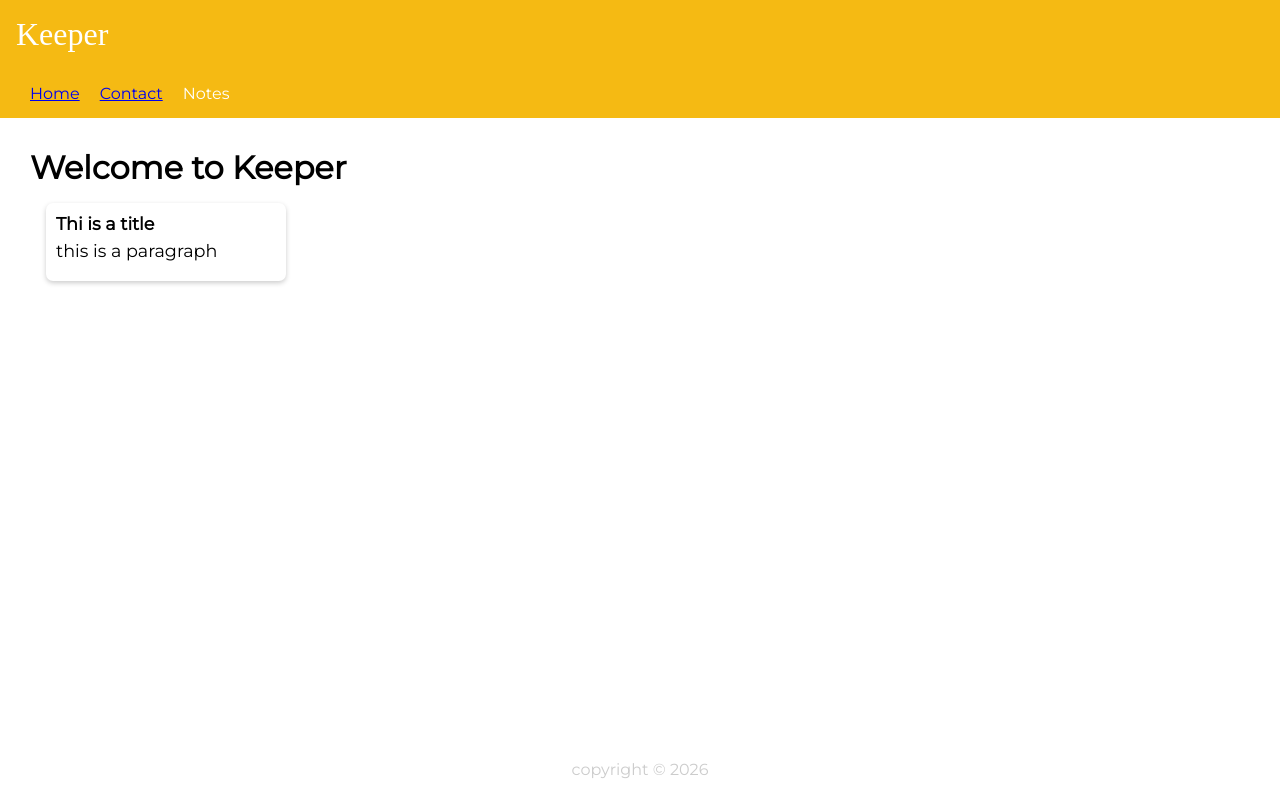
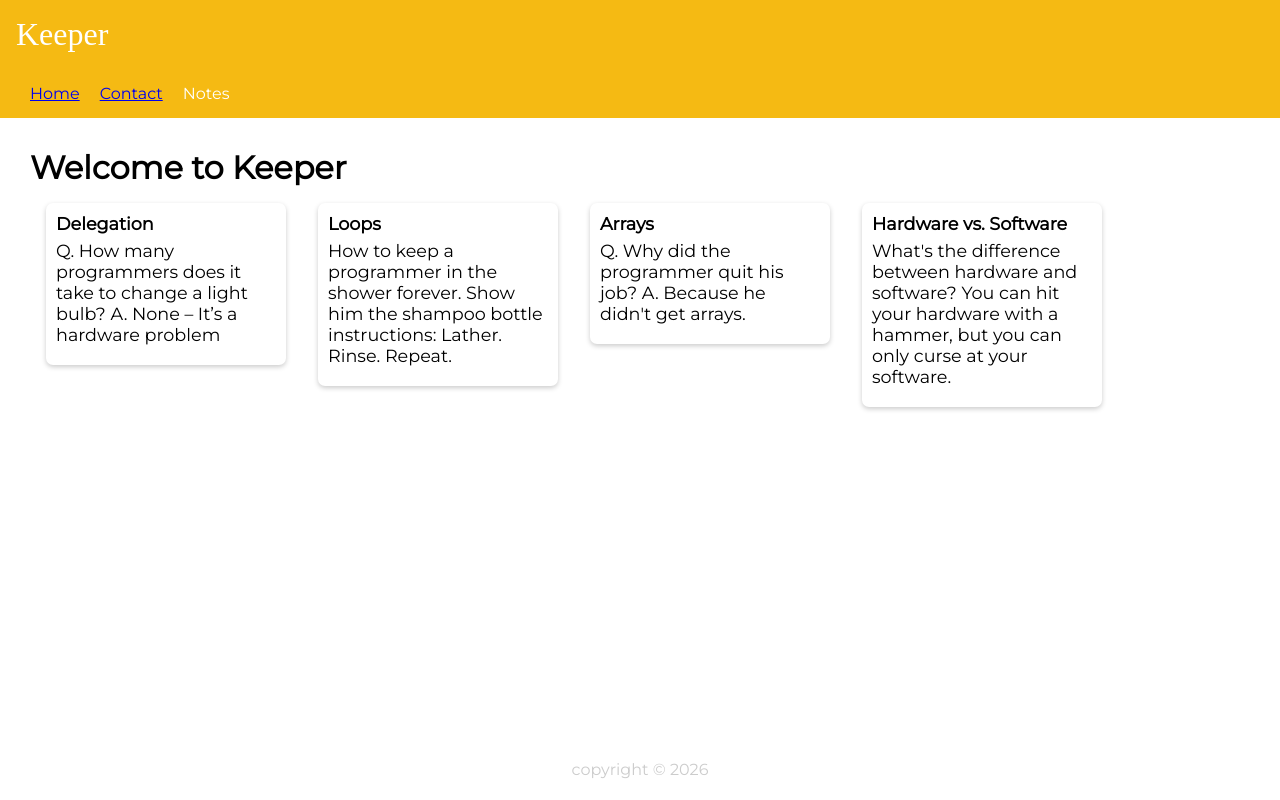
Before and after one commit to RashidAhmadi/Keeper-App, a React (Vite) app: page / in a window 1280 px wide. Built offline with nearby package versions, Linux system fonts and the light colour scheme; a web font is replaced by a local one.

Commit message:
Note as dynamic component added

```diff
--- a/src/components/Note.jsx
+++ b/src/components/Note.jsx
@@ -1,10 +1,9 @@
 import React from "react";
-
-function Note(){
+function Note(props){
     return (
     <div className="note">
-        <h1>Thi is a title </h1>
-        <p>this is a paragraph</p>
+        <h1>{props.title} </h1>
+        <p>{props.content}</p>
 
     </div>
     );
--- /dev/null
+++ b/src/notes.js
@@ -0,0 +1,28 @@
+const notes = [
+  {
+    key: 1,
+    title: "Delegation",
+    content:
+      "Q. How many programmers does it take to change a light bulb? A. None – It’s a hardware problem"
+  },
+  {
+    key: 2,
+    title: "Loops",
+    content:
+      "How to keep a programmer in the shower forever. Show him the shampoo bottle instructions: Lather. Rinse. Repeat."
+  },
+  {
+    key: 3,
+    title: "Arrays",
+    content:
+      "Q. Why did the programmer quit his job? A. Because he didn't get arrays."
+  },
+  {
+    key: 4,
+    title: "Hardware vs. Software",
+    content:
+      "What's the difference between hardware and software? You can hit your hardware with a hammer, but you can only curse at your software."
+  }
+];
+
+export default notes;
--- a/src/pages/Contact.jsx
+++ b/src/pages/Contact.jsx
@@ -5,6 +5,7 @@
 
 function createCard(contact){
   return <Card
+    key={contact.id}
     name={contact.name}
     img={contact.imgURL}
     tel={contact.phone}
--- a/src/pages/Home.jsx
+++ b/src/pages/Home.jsx
@@ -1,6 +1,9 @@
 import React from "react";
 import { useEffect } from "react";
 import Note from "../components/Note";
+import notes from "../notes";
+
+
 function Home() {
     useEffect(() => {
         document.body.className = "home-body";
@@ -9,7 +12,14 @@
   return (
     <div style={{ padding: "30px" }}>
       <h1>Welcome to Keeper</h1>
-      <Note/>
+      {notes.map(note=>{
+    return (
+        <Note
+        key={note.key}
+        title={note.title}
+        content={note.content}
+    />);
+})}
     </div>
   );
 }
```
